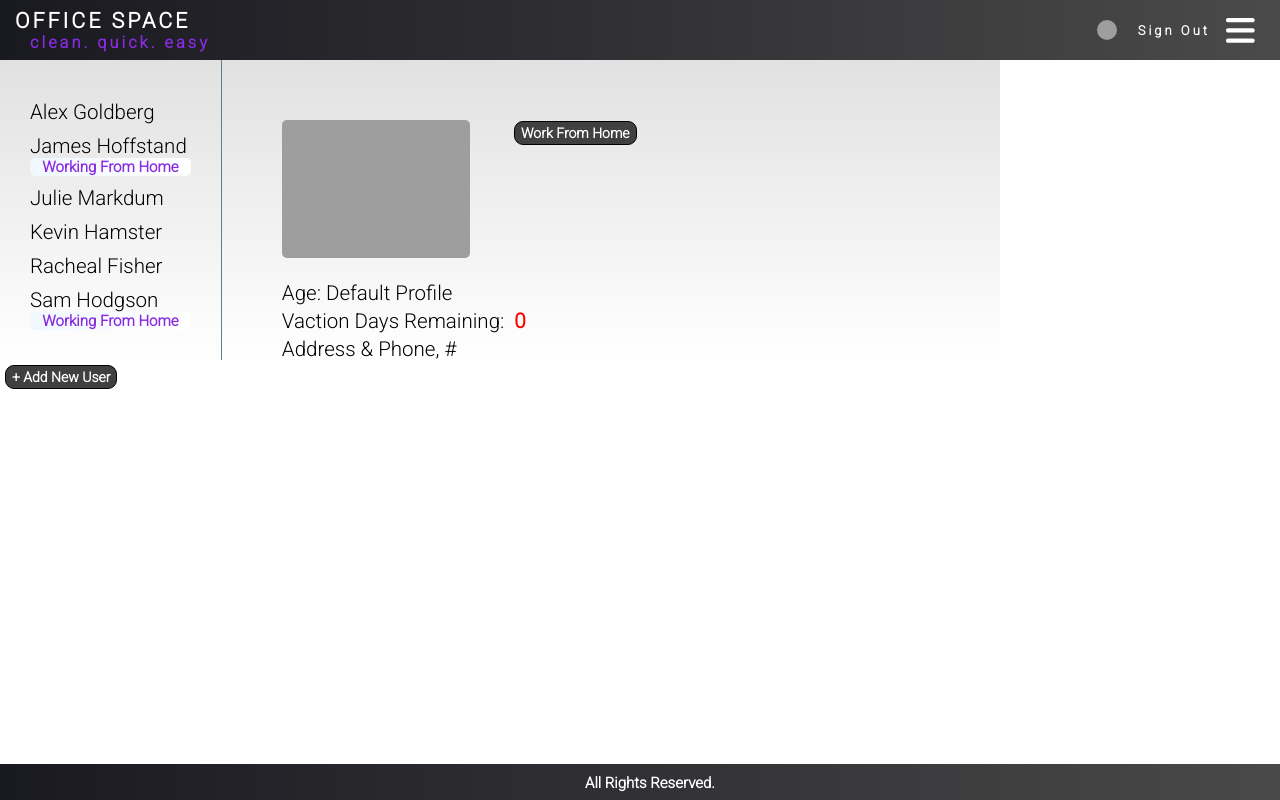
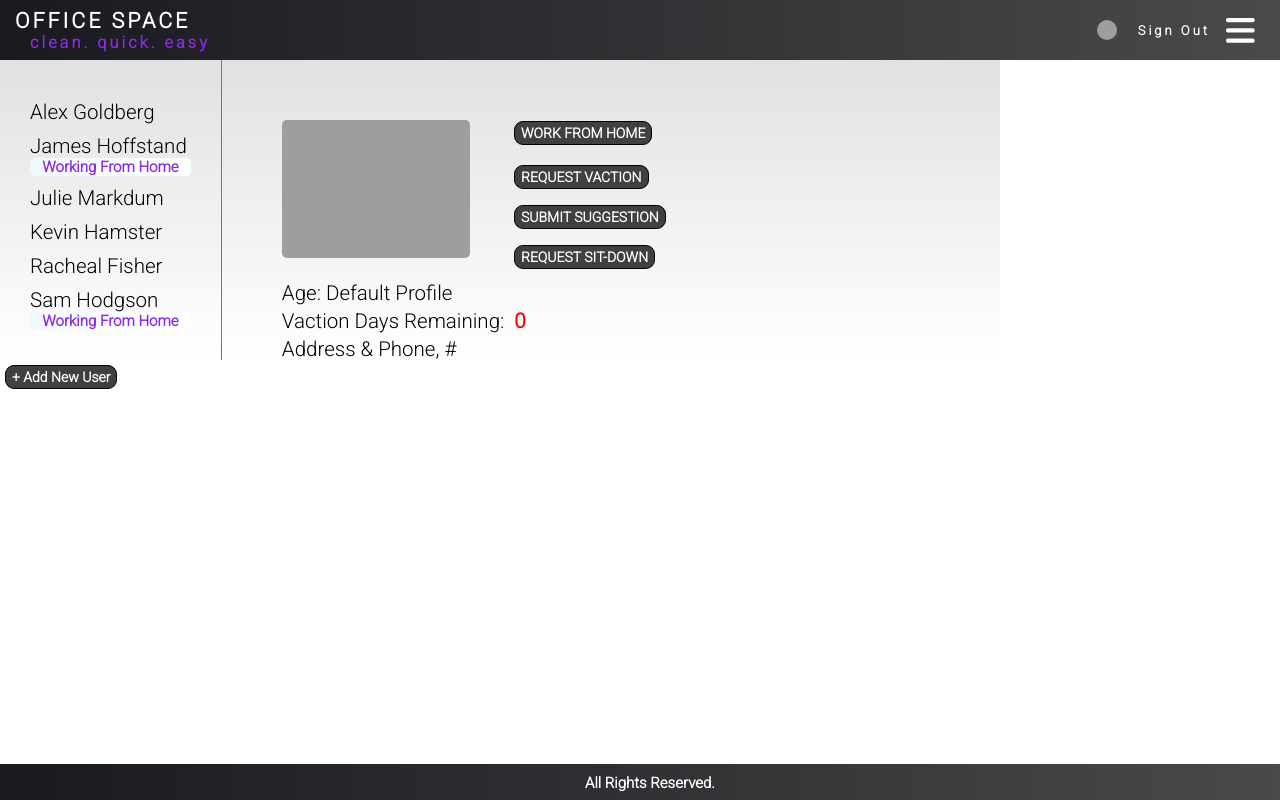
Before and after one commit to andrewelsh/officespace, a React (Create React App) app: page / in a window 1280 px wide. Built offline with nearby package versions, Linux system fonts and the light colour scheme; grey boxes are pictures that could not be loaded.

Commit message:
adding more btns

```diff
--- a/src/App.css
+++ b/src/App.css
@@ -174,7 +174,11 @@ p,
   padding: 60px;
   border-left: 1px solid #607d8b;
 }
-#wfhBtn {
+#wfhBtn,
+#wfhBtn2,
+#wfhBtn3,
+#wfhBtn4 {
+  text-transform: uppercase;
   color: red;
   left: calc(381px + 10vw);
   position: absolute;
@@ -189,6 +193,15 @@ p,
   align-content: center;
   color: white;
   background-color: #404040;
+}
+#wfhBtn2 {
+  top: 160px;
+}
+#wfhBtn3 {
+  top: 200px;
+}
+#wfhBtn4 {
+  top: 240px;
 }
 
 button {
@@ -205,13 +218,19 @@ button {
   left: 10px;
 }
 button:hover,
-#wfhBtn:hover {
+#wfhBtn:hover,
+#wfhBtn2:hover,
+#wfhBtn3:hover,
+#wfhBtn4:hover {
   background-color: #303030;
 
   color: white;
 }
 button:active,
-#wfhBtn:active {
+#wfhBtn:active,
+#wfhBtn2:active,
+#wfhBtn3:active,
+#wfhBtn4:active {
   background-color: #404040;
   color: lightgreen;
   border: 1px solid lightgreen;
--- a/src/App.js
+++ b/src/App.js
@@ -73,6 +73,9 @@ const App = () => {
           onClick={() => handleWfh(passWfhProps)}
           value="Work From Home"
         />
+        <input id="wfhBtn2" type="button" value="Request Vaction" />
+        <input id="wfhBtn3" type="button" value="Submit Suggestion" />
+        <input id="wfhBtn4" type="button" value="Request Sit-Down" />
       </div>
       <button id="btn" onClick={addUser}>
         + Add New User
```
